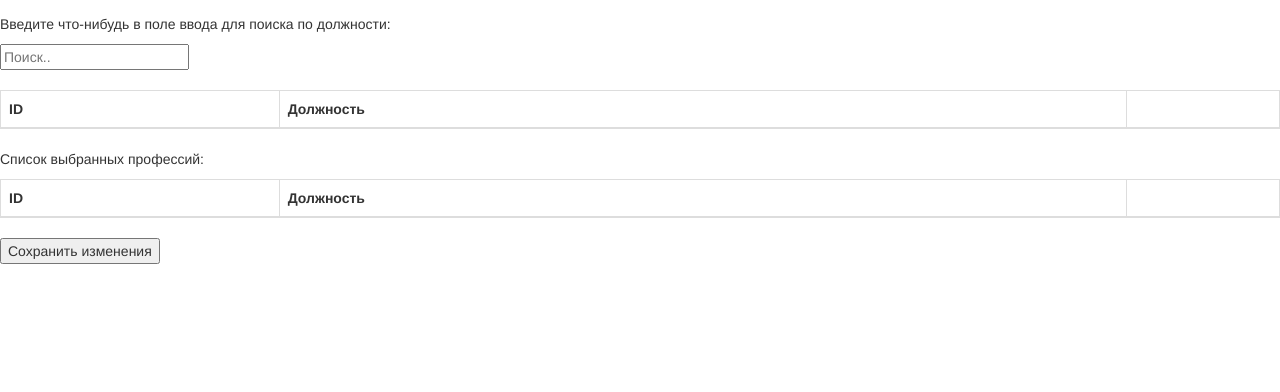
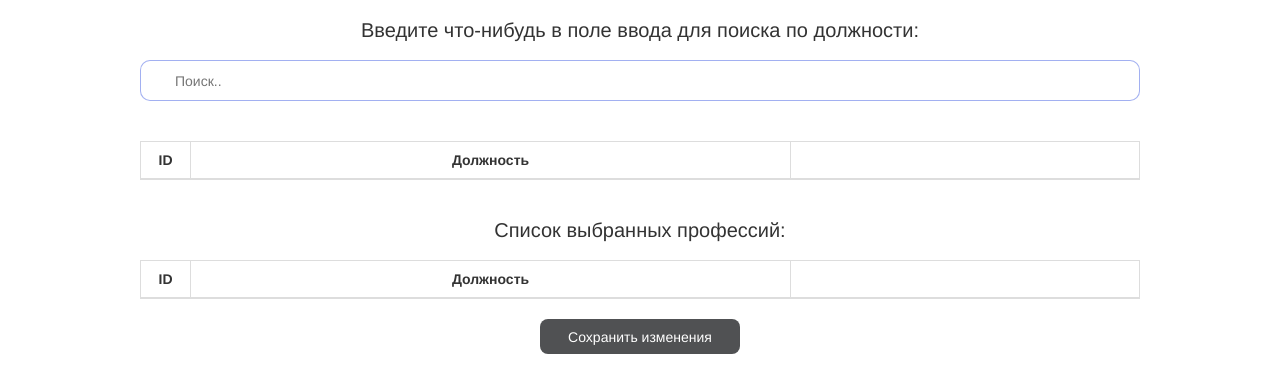
Before and after one commit to 3ombain/testtask, a plain HTML site: page index.html in a window 1280 px wide. Drawn offline with nearby package versions, Linux system fonts and the light colour scheme; no server answers.

Commit message:
Second commit

```diff
--- /dev/null
+++ b/css/style.css
@@ -0,0 +1,115 @@
+*{
+    padding: 0; margin: 0;
+}
+body{
+    display: flex;
+    flex-direction: column;
+    color: #000000;
+    line-height: 1.5;
+    font-size: 1rem;
+    background: #FAFAFA;
+}
+
+body div{
+    width: 1000px;
+    margin:0px auto;
+    display: flex;
+    flex-direction: column;
+}
+
+body div p{
+    margin:15px auto;
+    line-height: 3rem;
+    font-size: 2rem;
+}
+
+.search_wraper{
+    display: flex;
+    justify-content: center;
+    align-items: center;
+    width: 1000px;
+    height: 41px;
+    border: 1px solid #4763E480;
+    border-radius: 10px;
+    background: #FFFFFF;
+    outline: none;
+    margin:0 auto;
+}
+.search_wraper input{
+    display: flex;
+    width: 950px;
+    border: none;
+    outline: none;
+    padding-left: 10px;
+}
+
+:focus::-webkit-input-placeholder {
+    color: transparent
+}
+
+thead th:nth-child(1) {
+    text-align: center;
+    width: 50px;
+}
+
+tbody td:nth-child(1) {
+    text-align: center;
+    width: 50px;
+}
+
+thead th:nth-child(2) {
+    text-align: center;
+    width: 600px;
+}
+
+tbody td:nth-child(2) {
+    text-align: center;
+    width: 600px;
+    display: flex;
+    justify-content: center;
+    flex-direction: column;
+}
+
+tbody td:nth-child(3) {
+    text-align: center;
+    width: 350px;
+}
+
+tbody td button {
+    color: #FFFFFF;
+    width: 130px;
+    height: 25px;
+    box-sizing: border-box;
+    background: #4256D0;
+    border-radius: 8px;
+    border: none;
+    cursor: pointer;
+}
+
+.saveButton {
+    display: flex;
+    justify-content: center;
+    align-items: center;
+}
+
+.saveButton button{
+    color: #FFFFFF;
+    width: 200px;
+    height: 35px;
+    box-sizing: border-box;
+    background: #505153;
+    border-radius: 8px;
+    border: none;
+    cursor: pointer;
+}
+
+tbody td span {
+    color: #cf0d0d;
+}
+
+body div:nth-child(2) tr:nth-child(even) td:nth-child(2){
+    text-align: center;
+    height: 60px;
+    display: flex;
+    justify-content: flex-start
+}
--- a/index.html
+++ b/index.html
@@ -3,20 +3,21 @@
   <head>
     <meta charset="UTF-8" />
     <meta http-equiv="X-UA-Compatible" content="IE=edge" />
+    <meta name="viewport" content="width=device-width, initial-scale=1.0">
+    <link rel="stylesheet" href="css/style.css">
     <meta name="viewport" content="width=device-width, initial-scale=1.0" />
-    <link
-      href="https://maxcdn.bootstrapcdn.com/bootstrap/3.3.7/css/bootstrap.min.css"
-      rel="stylesheet"
-    />
-    <title>registration_1</title>
+    <link href="https://maxcdn.bootstrapcdn.com/bootstrap/3.3.7/css/bootstrap.min.css" rel="stylesheet"/>
+    <title>testtask</title>
   </head>
 
   <body>
-    <div style="width: 100%;">
-      <p style="margin-top: 14px;">
+    <div>
+      <p>
         Введите что-нибудь в поле ввода для поиска по должности:
       </p>
+      <div class="search_wraper">
       <input id="searhInput" type="text" placeholder="Поиск.." />
+      </div>
       <br /><br />
       <table class="table table-striped table-bordered table-hover">
         <thead>
@@ -30,8 +31,8 @@
       </table>
     </div>
 
-    <div style="width: 100%;">
-      <p style="margin-top: 14px;">Список выбранных профессий:</p>
+    <div>
+      <p>Список выбранных профессий:</p>
       <table class="table table-striped table-bordered table-hover">
         <thead>
           <tr>
@@ -42,9 +43,11 @@
         </thead>
         <tbody id="preparedTable"></tbody>
       </table>
+      <div class="saveButton">
       <button name="saveButton" type="submit">
         Сохранить изменения
       </button>
+      </div>
     </div>
 
     <script
```
